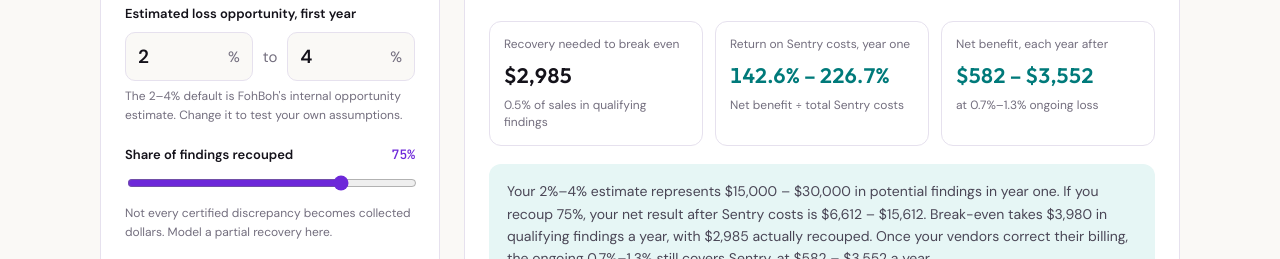
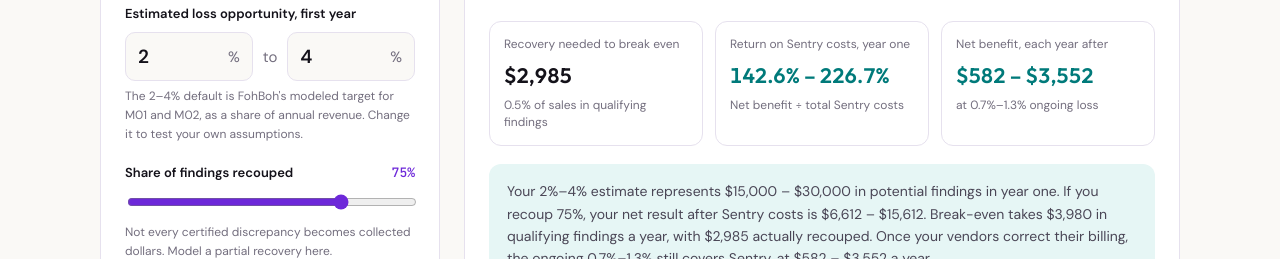
Before and after one commit to fohboh/FohBoh-Website-v2, a plain HTML site: page sentry-roi-calculator.html in a window 1280 px wide. Shown: the part 516-775 px from the top of the page. Drawn offline with Linux system fonts and the light colour scheme.

Commit message:
Clarify modeled M01/M02 target and full-module aspiration
Apply Michael's exact two-line wording change in the glossary and Sentry ROI hint. No pricing, calculations, markup, or scripts changed.

```diff
--- a/sentry-roi-calculator.html
+++ b/sentry-roi-calculator.html
@@ -103,7 +103,7 @@ footer{border-top:1px solid var(--line);padding-top:18px;margin-top:22px;font-si
         to
         <div class="input"><input id="high" type="number" aria-label="High loss estimate, percent of sales" min="0" max="100" step="any" value="4">%</div>
       </div>
-      <p class="hint">The 2–4% default is FohBoh's internal opportunity estimate. Change it to test your own assumptions.</p>
+      <p class="hint">The 2–4% default is FohBoh's modeled target for M01 and M02, as a share of annual revenue. Change it to test your own assumptions.</p>
 
       <label for="share">Share of findings recouped <output id="shareLabel">75%</output></label>
       <input id="share" type="range" min="0" max="100" step="5" value="75">
```
Also changed, not shown: glossary.html (+1 -1 lines).
